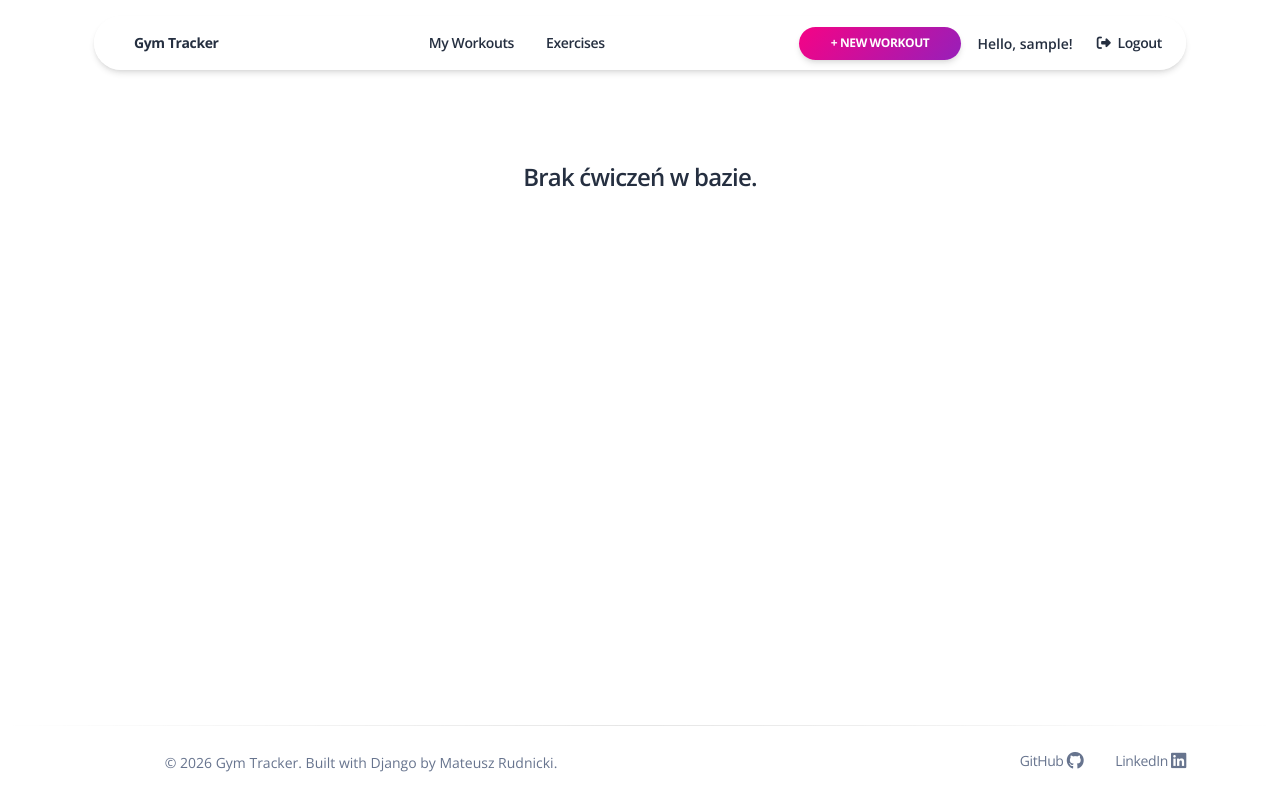
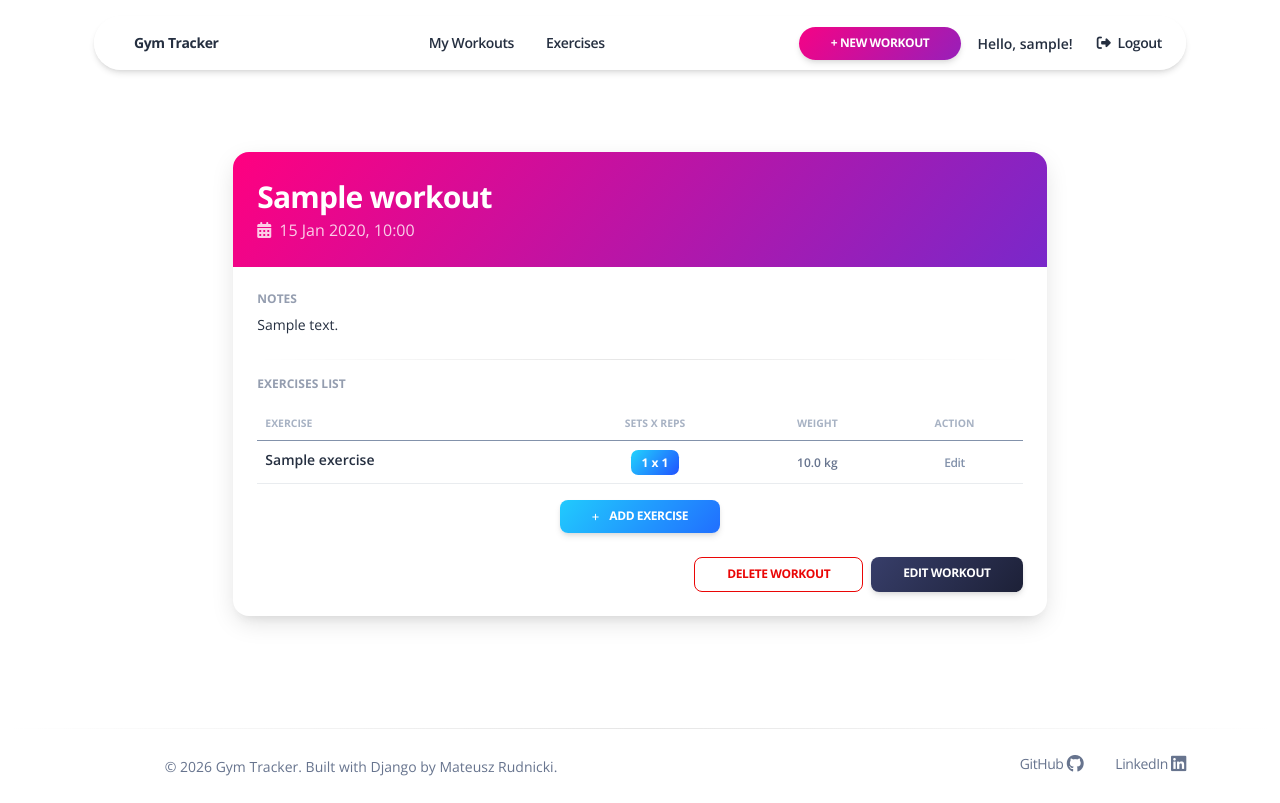
Before and after one commit to Darmi555/gym-tracker, a Django app: page /workouts/1 in a window 1280 px wide. Before the commit the page ends 772 px from the top, so only its background shows below. Run offline with Django 5.2, Linux system fonts and the light colour scheme; a user stored in the database is signed in; tables that the repository leaves empty hold one stand-in row (values such as "Sample post"); some libraries are stand-ins or nearby versions.

Commit message:
feat: add workout item creation to workout detail view

```diff
--- a/templates/workouts/workout_detail.html
+++ b/templates/workouts/workout_detail.html
@@ -1,33 +1,113 @@
-{% extends 'layouts/base-presentation.html' %}
+{% extends "layouts/base-presentation.html" %}
 {% block content %}
 
-<div class="container mt-8">
-  <div class="row g-3">
-    {% for category in object_list %}
-    <div class="col-lg-4 mb-4">
-      <div class="info-horizontal bg-gray-100 border-radius-xl p-5 h-100">
-        <div class="icon">
+<div class="container-fluid py-4">
+  <div class="row">
+    <div class="col-lg-8 col-md-10 mx-auto mt-8">
+      <div class="card shadow-lg">
+        <div class="card-header bg-gradient-primary p-4">
+          <div class="d-flex justify-content-between align-items-center">
+            <div>
+              <h3 class="text-white mb-0">{{ workout.title }}</h3>
+              <p class="text-white opacity-8 mb-0">
+                <i class="fas fa-calendar-alt me-2"></i>{{ workout.date|date:"d M Y, H:i" }}
+              </p>
+            </div>
+          </div>
         </div>
-        <div class="description">
-          <h3>{{ category.name }}</h3>
-          <h4>Przykladowe cwiczenia:</h4>
-          {% for exercise in category.exercises.all|slice:":5" %}
-            <a href="{% url 'workouts:exercise-detail' pk=exercise.id %}">
-              <p>{{ exercise.name }}</p>
-            </a>
-          {% endfor %}
+
+        <div class="card-body p-4">
+          {% if workout.description %}
+            <h6 class="text-uppercase text-body text-xs font-weight-bolder opacity-7">Notes</h6>
+            <p class="text-dark text-sm mb-4">{{ workout.description }}</p>
+            <hr class="horizontal dark">
+          {% endif %}
+
+          <h6 class="text-uppercase text-body text-xs font-weight-bolder opacity-7 mb-3">Exercises List</h6>
+          <div class="table-responsive">
+            <table class="table align-items-center mb-0">
+              <thead>
+                <tr>
+                  <th class="text-uppercase text-secondary text-xxs font-weight-bolder opacity-7 ps-2">Exercise</th>
+                  <th class="text-center text-uppercase text-secondary text-xxs font-weight-bolder opacity-7">Sets x Reps</th>
+                  <th class="text-center text-uppercase text-secondary text-xxs font-weight-bolder opacity-7">Weight</th>
+                  <th class="text-center text-uppercase text-secondary text-xxs font-weight-bolder opacity-7">Action</th>
+                </tr>
+              </thead>
+              <tbody>
+                {% for item in workout.items.all %}
+                <tr>
+                  <td>
+                    <p class="text-sm font-weight-bold mb-0 text-dark">{{ item.exercise.name }}</p>
+                  </td>
+                  <td class="align-middle text-center">
+                    <span class="badge badge-sm bg-gradient-info">
+                      {{ item.set_count }} x {{ item.rep_count }}
+                    </span>
+                  </td>
+                  <td class="align-middle text-center text-sm">
+                    <p class="text-xs font-weight-bold mb-0">{{ item.weight }} kg</p>
+                  </td>
+                  <td class="align-middle text-center">
+                    <a href="{% url 'workouts:workout-item-update' item.pk %}" class="text-secondary font-weight-bold text-xs">
+                      Edit
+                    </a>
+                  </td>
+                </tr>
+                {% empty %}
+                <tr>
+                  <td colspan="4" class="text-center py-4">
+                    <span class="text-secondary text-xs">No exercises added yet.</span>
+                  </td>
+                </tr>
+                {% endfor %}
+              </tbody>
+            </table>
+          </div>
+
+          <div class="d-flex justify-content-center mt-3">
+            <button class="btn bg-gradient-info btn-sm mb-0" type="button" data-bs-toggle="collapse" data-bs-target="#addExerciseForm">
+              <i class="fas fa-plus me-2"></i> Add Exercise
+            </button>
+          </div>
+
+          <div class="collapse" id="addExerciseForm">
+            <div class="card card-body shadow-none border mt-4">
+              <h6 class="mb-3 text-sm">New Exercise Details</h6>
+              <form method="post" action="{% url 'workouts:workout-item-create' workout.pk %}">
+                {% csrf_token %}
+                <div class="row">
+                  <div class="col-md-6 mb-3">
+                    <label class="form-label text-xs font-weight-bolder">Exercise Name</label>
+                    {{ form.exercise }}
+                  </div>
+                  <div class="col-md-2 mb-3">
+                    <label class="form-label text-xs font-weight-bolder">Sets</label>
+                    {{ form.set_count }}
+                  </div>
+                  <div class="col-md-2 mb-3">
+                    <label class="form-label text-xs font-weight-bolder">Reps</label>
+                    {{ form.rep_count }}
+                  </div>
+                  <div class="col-md-2 mb-3">
+                    <label class="form-label text-xs font-weight-bolder">Weight (kg)</label>
+                    {{ form.weight }}
+                  </div>
+                </div>
+                <div class="text-end">
+                  <button type="submit" class="btn bg-gradient-dark btn-sm mb-0">Add to List</button>
+                </div>
+              </form>
+            </div>
+          </div>
+
+          <div class="d-flex justify-content-end mt-4">
+            <a href="{% url 'workouts:workout-delete' workout.pk %}" class="btn btn-outline-danger btn-sm mb-0 me-2">Delete Workout</a>
+            <a href="{% url 'workouts:workout-update' workout.pk %}" class="btn bg-gradient-dark btn-sm mb-0">Edit Workout</a>
+          </div>
         </div>
-        <a href="{% url 'workouts:category-detail' pk=category.id %}" class="btn bg-gradient-primary w-auto me-1 mb-0 ">
-          <i class="text-sm ">All {{category.name}} exercises</i>
-        </a>
       </div>
     </div>
-    {% empty %}
-      <div class="col-12 text-center mt-5">
-        <h4>Brak ćwiczeń w bazie.</h4>
-      </div>
-    {% endfor %}
   </div>
 </div>
-
 {% endblock %}
--- a/workouts/forms.py
+++ b/workouts/forms.py
@@ -1,19 +1,37 @@
 from django import forms
-from .models import Workout
+from .models import Workout, WorkoutItem
 
 
 class WorkoutForm(forms.ModelForm):
     class Meta:
         model = Workout
-        fields = ['title', 'description']
+        fields = ["title", "description"]
         widgets = {
-            'title': forms.TextInput(attrs={
-                'class': 'form-control',
-                'placeholder': 'e.g. Monday - Full Body Workout'
-            }),
-            'description': forms.Textarea(attrs={
-                'class': 'form-control',
-                'rows': 4,
-                'placeholder': 'Optional notes, how are you feeling today?'
-            }),
+            "title": forms.TextInput(
+                attrs={
+                    "class": "form-control",
+                    "placeholder": "e.g. Monday - Full Body Workout",
+                }
+            ),
+            "description": forms.Textarea(
+                attrs={
+                    "class": "form-control",
+                    "rows": 4,
+                    "placeholder": "Optional notes, how are you feeling today?",
+                }
+            ),
         }
+
+
+class WorkoutItemForm(forms.ModelForm):
+    class Meta:
+        model = WorkoutItem
+        fields = ["exercise", "set_count", "rep_count", "weight"]
+        widgets = {
+            "exercise": forms.Select(attrs={"class": "form-control"}),
+            "set_count": forms.NumberInput(attrs={"class": "form-control", "min": "1"}),
+            "rep_count": forms.NumberInput(attrs={"class": "form-control", "min": "1"}),
+            "weight": forms.NumberInput(
+                attrs={"class": "form-control", "min": "0.25", "step": "0.25"}
+            ),
+        }
--- a/workouts/views.py
+++ b/workouts/views.py
@@ -1,12 +1,13 @@
+from django.contrib import messages
 from django.contrib.auth import get_user_model
 from django.contrib.auth.decorators import login_required
 from django.contrib.auth.mixins import LoginRequiredMixin
 from django.db.models import Q
-from django.shortcuts import render
+from django.shortcuts import render, redirect
 from django.urls import reverse_lazy, reverse
 from django.views import generic
 
-from workouts.forms import WorkoutForm
+from workouts.forms import WorkoutForm, WorkoutItemForm
 from workouts.models import Workout, Exercise, Category, WorkoutItem
 
 
@@ -61,6 +62,11 @@ class WorkoutDetailView(LoginRequiredMixin, generic.DetailView):
     def get_queryset(self):
         return Workout.objects.filter(user=self.request.user)
 
+    def get_context_data(self, **kwargs):
+        context = super().get_context_data(**kwargs)
+        context["form"] = WorkoutItemForm()
+        return context
+
 
 class WorkoutCreateView(LoginRequiredMixin, generic.CreateView):
     model = Workout
@@ -93,16 +99,16 @@ class WorkoutDeleteView(LoginRequiredMixin, generic.DeleteView):
 
 class WorkoutItemCreateView(LoginRequiredMixin, generic.CreateView):
     model = WorkoutItem
-    fields = ["exercise", "set_count", "rep_count", "weight"]
+    form_class = WorkoutItemForm
+
+    def form_valid(self, form):
+        workout_id = self.kwargs.get("workout_pk")
+        workout = Workout.objects.get(pk=workout_id)
+        form.instance.workout = workout
+        return super().form_valid(form)
 
     def get_success_url(self):
-        workout_id = self.object.workout_id
-        return reverse("workouts:workout-detail", kwargs={"pk": workout_id})
-
-    def form_valid(self, form):
-        workout = Workout.objects.get(pk=self.kwargs["workout_pk"])
-        form.instance.workout = workout
-        return super().form_valid(form)
+        return reverse("workouts:workout-detail", kwargs={"pk": self.object.workout_id})
 
 
 class WorkoutItemUpdateView(LoginRequiredMixin, generic.UpdateView):
```
